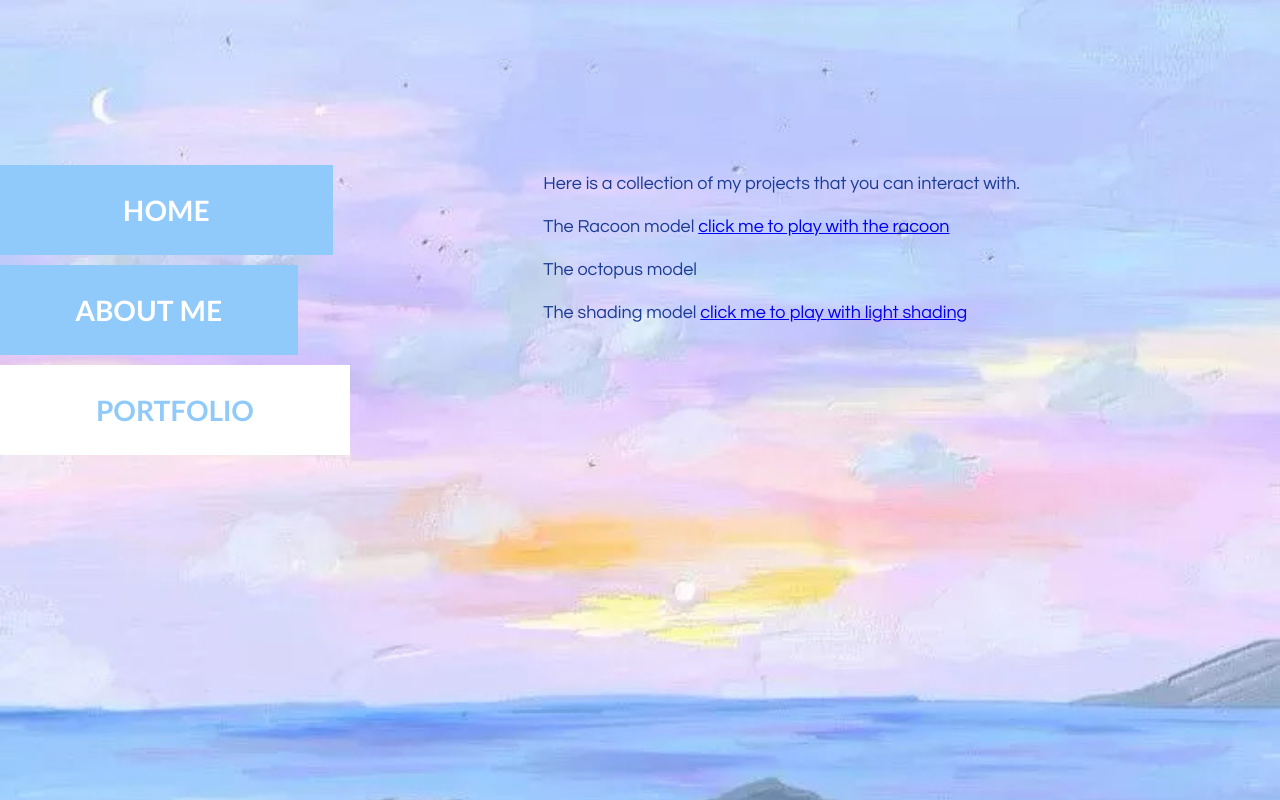
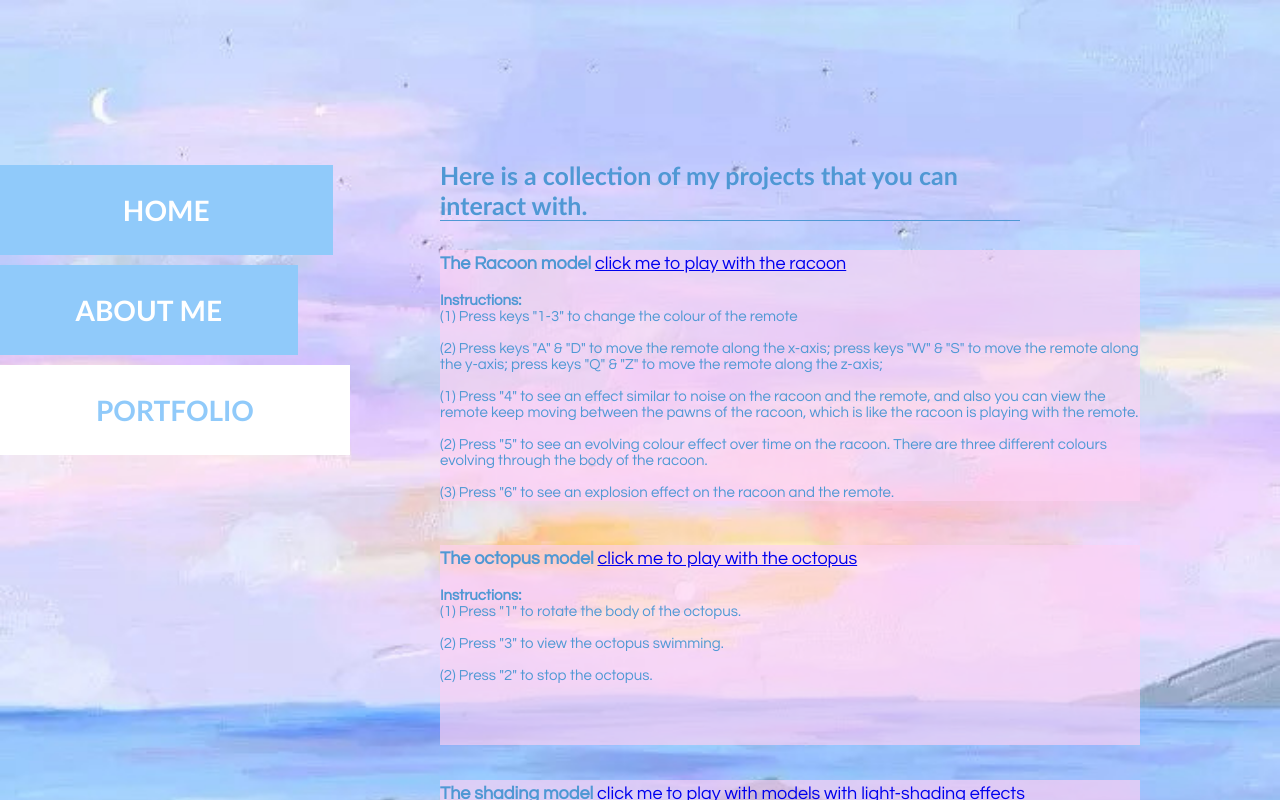
Before and after one commit to Yuxin-99/Yuxin-99-self.github.io, a plain HTML site: page index.html in a window 1280 px wide. Both pictures are taken after a click on the link "PORTFOLIO". Drawn offline with Linux system fonts and the light colour scheme.

Commit message:
revise and update project information

```diff
--- a/css/style.css
+++ b/css/style.css
@@ -95,7 +95,7 @@ a.active, .nav a:hover{
     position: absolute;
     right: 0;
     bottom: -30px;
-    color: rgb(28, 60, 148);
+    color: rgb(79, 152, 212);
     font-family: century gothic;
     padding: 0 0px;
     display: none;
@@ -111,23 +111,87 @@ a.active, .nav a:hover{
 .myPicture{
     background-image: url(../Image/Yuxin.JPG);
     width: 880px;
-    height: 650px;
+    height: 666px;
     top: -50px;
 }
 
 .portfolio{
     position: absolute;
     right: 200px;
-    top: 10px;
-    color: rgb(28, 60, 148);
-    font-family: century gothic;
+    color:rgb(79, 152, 212);
     padding: 0 60px;
     display: none;
 }
 
-.portfolio p{
+.portfolio h1{
+    font-size: 25px;
+    padding-right: 50px;
+    border-bottom: 1px solid rgb(79, 152, 212);
+    font-family: 'Gill Sans', 'Gill Sans MT', Calibri, 'Trebuchet MS', sans-serif;
+
+}
+
+.racoon{
+    position: absolute;
+    width: 700px;
+    min-height: 200px;
+    height: auto;
+    background-color: rgba(253, 209, 243, 0.65);
+    right: 20;
+    top: 90px;
+}
+.racoon p{
     font-size: 18px;
     line-height: 28px;
     margin-bottom: 15px;
+    font-family: century gothic;
 
 }
+.racoon pa{
+    font-size: 15px;
+    line-height: 6px;
+    font-family: century gothic;
+
+}
+
+.octupus{
+    position: absolute;
+    width: 700px;
+    min-height: 200px;
+    height: auto;
+    background-color: rgba(253, 209, 243, 0.65);
+    right: 20;
+    top: 385px;
+}
+.octupus p{
+    font-size: 18px;
+    line-height: 28px;
+    margin-bottom: 15px;
+    font-family: century gothic;
+}
+.octupus pa{
+    font-size: 15px;
+    line-height: 6px;
+    font-family: century gothic;
+}
+
+.shading{
+    position: absolute;
+    width: 700px;
+    min-height: 200px;
+    height: auto;
+    background-color: rgba(253, 209, 243, 0.65);
+    right: 20;
+    top: 620px;
+}
+.shading p{
+    font-size: 18px;
+    line-height: 28px;
+    margin-bottom: 15px;
+    font-family: century gothic;
+}
+.shading pa{
+    font-size: 15px;
+    line-height: 6px;
+    font-family: century gothic;
+}
--- a/index.html
+++ b/index.html
@@ -29,14 +29,44 @@
                 </div>
 
                 <div class = "portfolio">
-                    <p>Here is a collection of my projects that you can interact with. </p>
-                        <p>The Racoon model
+                    <h1>Here is a collection of my projects that you can interact with. </h1>
+                    <div class = "racoon">
+                        <p><b>The Racoon model</b>
                             <a href="http://racoon.yuxinportfolio.com/">click me to play with the racoon</a>
                         </p>
-                        <p>The octopus model </p>
-                        <p>The shading model
-                            <a href="http://light-shading.yuxinportfolio.com/">click me to play with light shading</a>
+                        <pa><b>Instructions:</b>
+                            <br>(1) Press keys "1-3" to change the colour of the remote</br>
+                            <br>(2) Press keys "A" & "D" to move the remote along the x-axis; press keys "W" & "S" to move the remote along the y-axis;
+                                press keys "Q" & "Z" to move the remote along the z-axis;</br>
+                            <br>(1) Press "4" to see an effect similar to noise on the racoon and the remote, and also you can view the remote keep
+                                moving between the pawns of the racoon, which is like the racoon is playing with the remote.</br>
+                            <br>(2) Press "5" to see an evolving colour effect over time on the racoon. There are three different colours evolving through
+                                the body of the racoon.</br>
+                            <br>(3) Press "6" to see an explosion effect on the racoon and the remote.</br>
+                        </pa>
+                    </div>
+
+                    <div class = "octupus">
+                        <p><b>The octopus model</b>
+                            <a href="http://octupus.yuxinportfolio.com/">click me to play with the octopus</a>
                         </p>
+                        <pa><b>Instructions:</b>
+                            <br>(1) Press "1" to rotate the body of the octopus.</br>
+                            <br>(2) Press "3" to view the octopus swimming.</br>
+                            <br>(2) Press "2" to stop the octopus.</br>
+                        </pa>
+                    </div>
+
+                    <div class = "shading">
+                        <p><b>The shading model</b>
+                            <a href="http://light-shading.yuxinportfolio.com/">click me to play with models with light-shading effects</a>
+                        </p>
+                        <pa><b>Instructions:</b>
+                            <br>(1) Press key "m" to change the material color of the sphere.</br>
+                            <br>(2) Press key "l" to change the light color.</br>
+                            <br>(3) Press key "s" to view a spot-light like effect.</br>
+                        </pa>
+                    </div>
                 </div>
             </div>
 
```
